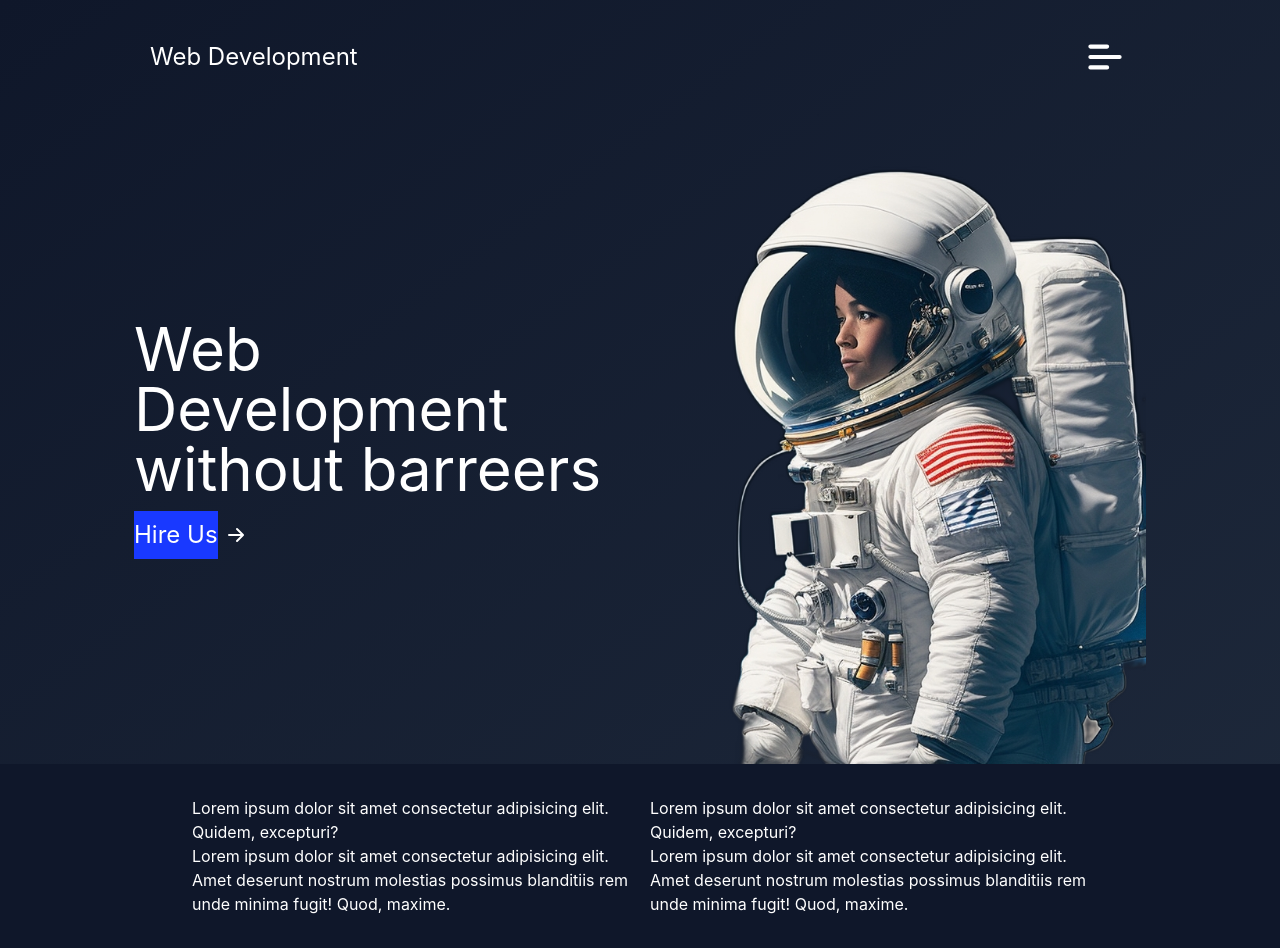
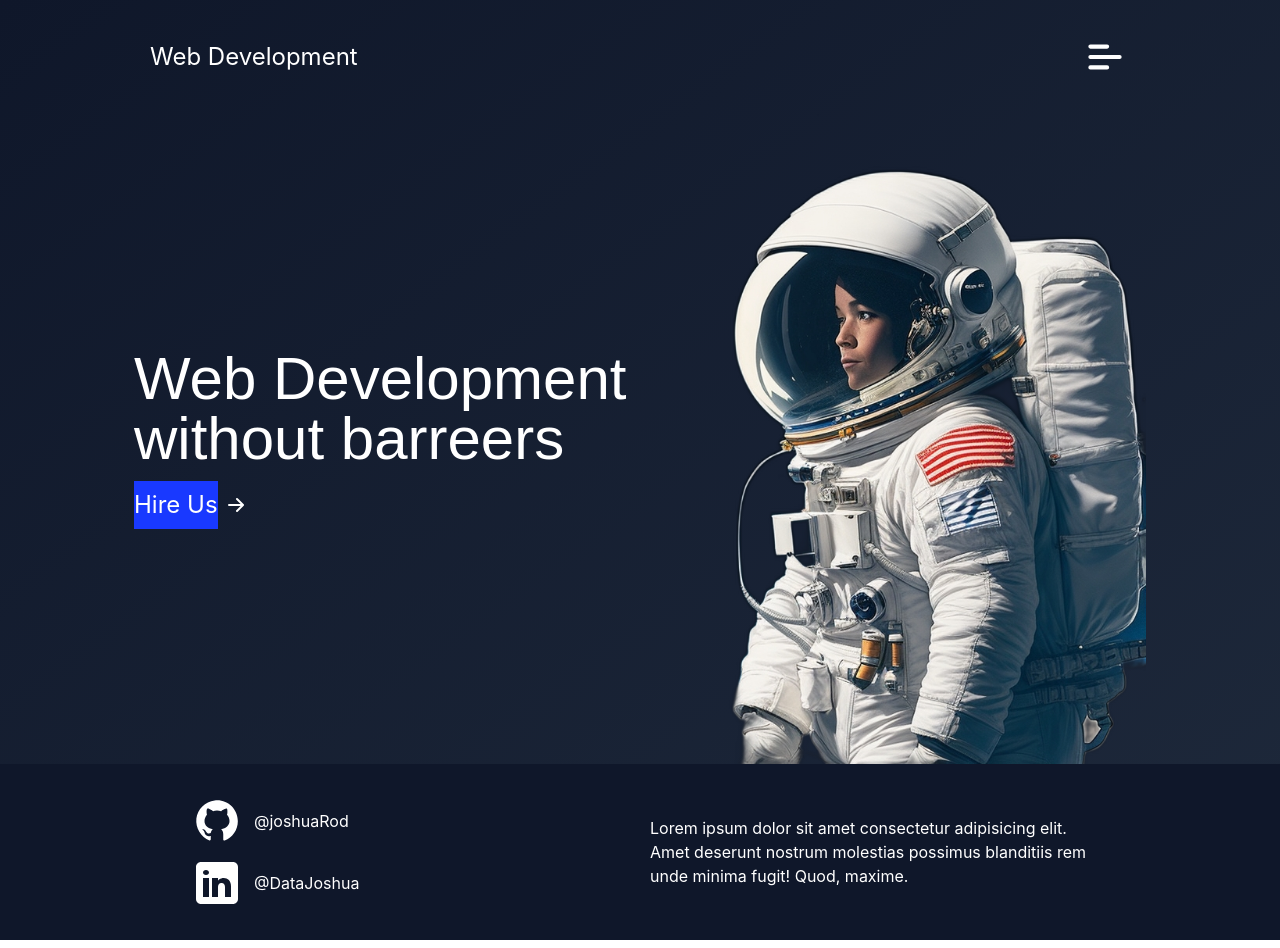
Before and after one commit to DataJoshua/Portfolio, a React (Create React App) app: page / in a window 1280 px wide. Built offline with nearby package versions, Linux system fonts and the light colour scheme.

Commit message:
svgs added to footer

```diff
--- a/package.json
+++ b/package.json
@@ -4,6 +4,7 @@
   "private": true,
   "dependencies": {
     "@testing-library/jest-dom": "^5.14.1",
+    "@babel/plugin-proposal-private-property-in-object" : "",
     "@testing-library/react": "^13.0.0",
     "@testing-library/user-event": "^13.2.1",
     "@types/jest": "^27.0.1",
--- a/src/atoms/NavLink.tsx
+++ b/src/atoms/NavLink.tsx
@@ -6,7 +6,7 @@ const NavLink = ({ path , label, handleOnClick} : NavLinkProps) =>  {
 
   return <motion.div
       onClick={()=> handleOnClick()}
-      className="text-3xl hover:underline hover:cursor-pointer"
+      className="text-xl sm:text-3xl hover:underline hover:cursor-pointer"
       whileHover={{scale: 1.2}}
     ><Link to={path}>{label}</Link></motion.div>
 };
--- a/src/index.css
+++ b/src/index.css
@@ -1,6 +1,7 @@
 @tailwind base;
 @tailwind components;
 @tailwind utilities;
+@import url('https://fonts.googleapis.com/css2?family=Merriweather+Sans:wght@800&family=Montserrat&family=Righteous&family=Signika+Negative:wght@300;600&display=swap');
 
 body {
   margin: 0;
@@ -11,6 +12,10 @@ body {
   -moz-osx-font-smoothing: grayscale;
 }
 
+.text {
+  font-family: 'Merriweather Sans', sans-serif;
+}
+
 code {
   font-family: source-code-pro, Menlo, Monaco, Consolas, 'Courier New',
     monospace;
--- a/src/pages/Home.tsx
+++ b/src/pages/Home.tsx
@@ -8,7 +8,7 @@ const Home = ()=> {
     <FrameContainer>
       <div className="flex justify-center items-center">
         <div className="text-end lg:text-start max-w-xs lg:max-w-lg flex-col flex gap-3 lg:items-start items-end">
-          <h1 className="text-3xl lg:text-6xl">Web Development without barreers</h1>
+          <h1 className="text text-2xl lg:text-6xl">Web Development without barreers</h1>
           <div className="flex items-center justify-end lg:justify-start">
             <Button label="Hire Us" handleOnClick={()=>{}}/>
             <svg className="ml-2 -mr-1 w-5 h-5" fill="currentColor" viewBox="0 0 20 20" xmlns="http://www.w3.org/2000/svg"><path fillRule="evenodd" d="M10.293 3.293a1 1 0 011.414 0l6 6a1 1 0 010 1.414l-6 6a1 1 0 01-1.414-1.414L14.586 11H3a1 1 0 110-2h11.586l-4.293-4.293a1 1 0 010-1.414z" clipRule="evenodd"></path></svg>
--- a/src/templates/Footer.tsx
+++ b/src/templates/Footer.tsx
@@ -1,13 +1,25 @@
+import githubSvg from "../assets/github.svg";
+import linkedInSvg from "../assets/linkedin.svg";
+
 const Footer = ()=> {
   return (
     <>
       <div className="bg-slate-900 px-[15%] grid-cols-1 sm:grid grid-cols-2 py-8 px-8 gap-5">
-        <div className="">
-          <h1>Lorem ipsum dolor sit amet consectetur adipisicing elit. Quidem, excepturi?</h1>
-          <p>Lorem ipsum dolor sit amet consectetur adipisicing elit. Amet deserunt nostrum molestias possimus blanditiis rem unde minima fugit! Quod, maxime.</p>
+        <div className="flex flex-col gap-3">
+          <a href="https://github.com/datajoshua" target="_blank">
+            <div className="flex gap-3 items-center">
+              <img src={githubSvg} alt="github" />
+              <p>@joshuaRod</p>
+            </div>
+          </a>
+          <a href="https://www.linkedin.com/in/rodriguez-joshua/" target="_blank">
+            <div className="flex gap-3 items-center">
+              <img src={linkedInSvg} alt="linkedin" />
+              <p>@DataJoshua</p>
+            </div>
+          </a>
         </div>
-        <div className="">
-          <h1>Lorem ipsum dolor sit amet consectetur adipisicing elit. Quidem, excepturi?</h1>
+        <div className="flex items-center">
           <p>Lorem ipsum dolor sit amet consectetur adipisicing elit. Amet deserunt nostrum molestias possimus blanditiis rem unde minima fugit! Quod, maxime.</p>
         </div>
       </div>
```
Also changed, not shown: src/assets/github.svg (added), src/assets/linkedin.svg (added).
